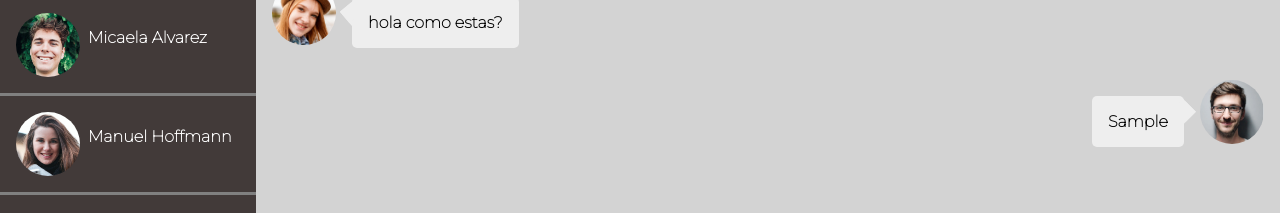
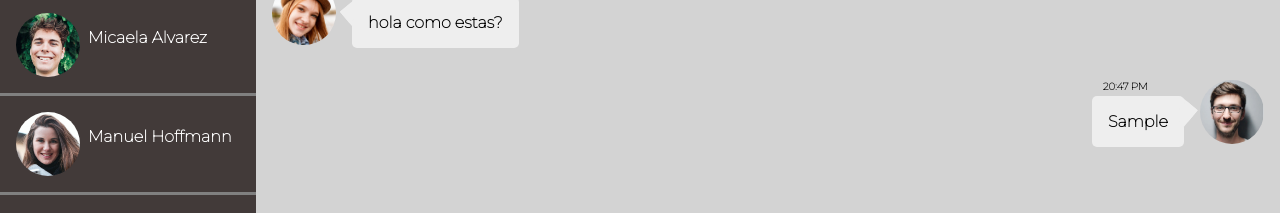
Before and after one commit to joaquinbian/challenge-psh, a React (Create React App) app: page / in a window 1280 px wide. Both pictures are taken after typing "Sample" into the empty fields and a click on the button "SEND". Shown: the part 211-424 px from the top of the page. Built offline with nearby package versions, Linux system fonts and the light colour scheme.

Commit message:
more chat details

```diff
--- a/src/components/message/Message.jsx
+++ b/src/components/message/Message.jsx
@@ -9,10 +9,13 @@ const Message = ({ msj, img, msjReceived }) => {
         <p>{msj}</p>
       </div>
       {msjReceived &&
-        msjReceived.map(({ msj, user }, i) => (
+        msjReceived.map(({ msj, user, hour }, i) => (
           <div key={i} className="msjUser arrow-right">
             <img src={user.img} />
-            <p>{msj}</p>
+            <p>
+              {msj}
+              <p className="msjHour">{hour}</p>
+            </p>
           </div>
         ))}
     </div>
--- a/src/components/message/message.scss
+++ b/src/components/message/message.scss
@@ -1,3 +1,6 @@
+@import url("https://fonts.googleapis.com/css2?family=Montserrat:wght@100&display=swap");
+
+$font: "Montserrat";
 @mixin text {
   height: auto;
   width: auto;
@@ -49,24 +52,45 @@
 .msjUser {
   @include msjContainers();
   flex-direction: row-reverse;
+  font-family: $font;
+  // font-size: x-small;
   p {
     @include text();
     overflow-wrap: break-word;
     margin-right: 1em;
+    font-size: medium;
 
     // overflow: hidden;
     white-space: normal;
+  }
+  img {
+    width: 4em;
+    height: 4em;
+    border-radius: 50%;
+  }
+  .msjHour {
+    // display: flex;
+    background-color: transparent;
+    position: absolute;
+    top: -2em;
+    margin-left: -15px;
+    font-family: $font;
+    font-size: x-small;
+  }
+  .msjHour::after {
+    // content: normal;
+    display: none;
   }
 }
 .msjUser.arrow-right ::after {
   content: " ";
   position: absolute;
   //
-  right: 4.6em;
+  right: 4.5em;
   top: 21px;
   border-top: 15px solid #eee;
   border-right: 15px solid #eee;
   border-bottom: 10px solid transparent;
   border-left: 5px solid transparent;
-  transform: rotate(45deg);
+  transform: rotate(40deg);
 }
```
